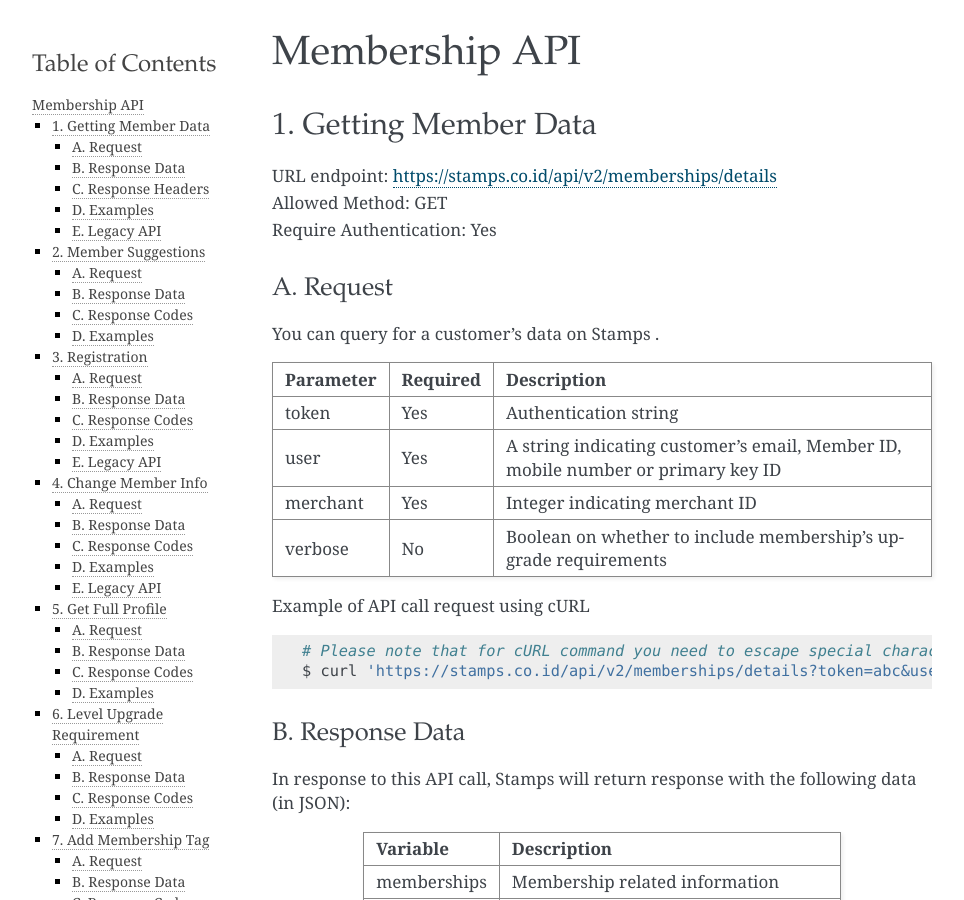
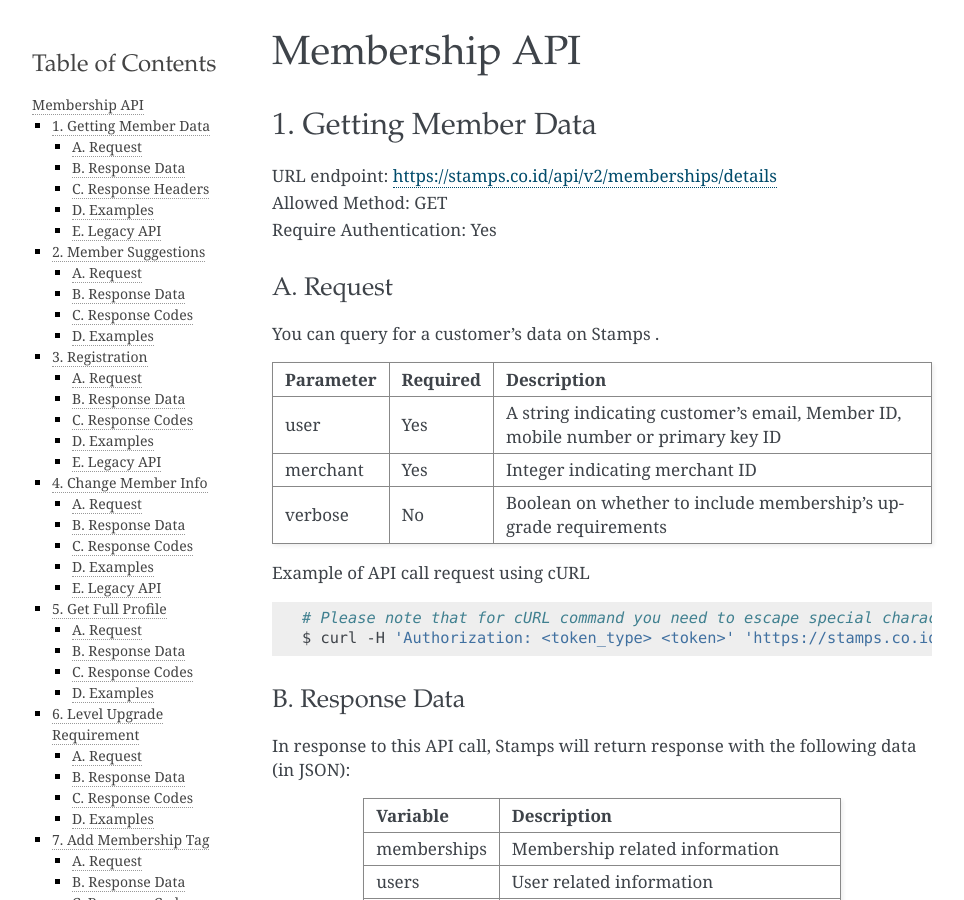
Before and after one commit to ui/stamps-api-docs, a Sphinx documentation site: the page built from source/customer_api.rst, in a window 1280 px wide and 900 px high. Shown: the whole window, without its empty margins (148-1112 px from the left). Built offline with Sphinx 7.4.7, drawn with Linux system fonts in a browser that asks for light colours; some of the changed text lies outside the part shown.

Commit message:
remove token part2

```diff
--- a/source/customer_api.rst
+++ b/source/customer_api.rst
@@ -16,7 +16,6 @@ You can query for a customer's data on Stamps .
 =========== =========== =========================
 Parameter   Required    Description
 =========== =========== =========================
-token       Yes         Authentication string
 user        Yes         A string indicating customer's email, Member ID, mobile number or primary key ID
 merchant    Yes         Integer indicating merchant ID
 verbose     No          Boolean on whether to include membership's upgrade requirements
@@ -27,7 +26,7 @@ Example of API call request using cURL
 .. code-block :: bash
 
     # Please note that for cURL command you need to escape special characters
-    $ curl 'https://stamps.co.id/api/v2/memberships/details?token=abc&user=customer@stamps.co.id&merchant=14'
+    $ curl -H 'Authorization: <token_type> <token>' 'https://stamps.co.id/api/v2/memberships/details?user=customer@stamps.co.id&merchant=14'
 
 
 B. Response Data
@@ -196,7 +195,6 @@ characters, this API returns a list of possible member matches.
 =========== =========== =========================
 Parameter   Required    Description
 =========== =========== =========================
-token       Yes         Authentication string
 query       Yes         A string indicating query
                         to be processed for the suggestions API
 merchant    Yes         Integer indicating merchant ID
@@ -206,7 +204,7 @@ Example of API call request using cURL:
 
 .. code-block :: bash
 
-    $ curl 'https://stamps.co.id/api/memberships/suggestions?token=abc&query=steve&merchant=14'
+    $ curl -H 'Authorization: <token_type> <token>' 'https://stamps.co.id/api/memberships/suggestions?query=steve&merchant=14'
 
 
 B. Response Data
@@ -300,7 +298,6 @@ containing an automatically generated password.
 ============================ =========== =========================
 Parameter                    Required    Description
 ============================ =========== =========================
-token                        Yes         Authentication string
 name                         Yes         Customer's name
 email                        Yes         Customer's email
 mobile_number                Yes         Customer's mobile number
@@ -334,7 +331,7 @@ Example of API call request using cURL:
 
 .. code-block :: bash
 
-    $ curl -X POST -H "Content-Type: application/json" https://stamps.co.id/api/v2/memberships/register -i -d '{"token": "secreet", "name": "customer", "email": "customer@stamps.co.id", "mobile_number": "+6281314822365", "birthday": "1991-10-19", "gender": "female", "merchant": 788, "address": "221b Baker Street", "store": 412, "is_active": true, "registering_employee_code": "EMP001"}'
+    $ curl -X POST -H "Content-Type: application/json" -H "Authorization: <token_type> <token>" https://stamps.co.id/api/v2/memberships/register -i -d '{ "name": "customer", "email": "customer@stamps.co.id", "mobile_number": "+6281314822365", "birthday": "1991-10-19", "gender": "female", "merchant": 788, "address": "221b Baker Street", "store": 412, "is_active": true, "registering_employee_code": "EMP001"}'
 
 
 B. Response Data
@@ -472,7 +469,6 @@ or other websites.
 Parameter                    Required    Description
 ============================ =========== =========================
 user                         Yes         Customer's integer primary key or Card number
-token                        Yes         Authentication string
 merchant                     Yes         Integer indicating merchant ID
 name                         Yes         Customer's name
 birthday                     No          Customer's birthday (with format YYYY-MM-DD)
@@ -497,7 +493,7 @@ Example of API call request using cURL:
 
 .. code-block :: bash
 
-    $ curl -X POST -H "Content-Type: application/json" https://stamps.co.id/api/v2/memberships/change-profile -i -d '{ "token": "secret", "user": 123, "name": "me", "email": "me@mail.com", "mobile_number": "+62215600010", "birthday": "1991-10-19", "gender": "female", "merchant": 14, "address": "221b Baker Street" "phone_is_verified": true, "notes": "A note", "allow_whatsapp_marketing": false, "allow_sms_marketing": false, "allow_newsletters": false}'
+    $ curl -X POST -H "Content-Type: application/json" -H "Authorization: <token_type> <token>" https://stamps.co.id/api/v2/memberships/change-profile -i -d '{ "user": 123, "name": "me", "email": "me@mail.com", "mobile_number": "+62215600010", "birthday": "1991-10-19", "gender": "female", "merchant": 14, "address": "221b Baker Street" "phone_is_verified": true, "notes": "A note", "allow_whatsapp_marketing": false, "allow_sms_marketing": false, "allow_newsletters": false}'
 
 
 B. Response Data
@@ -604,14 +600,13 @@ You can use this API to get your full customer's profile.
 Parameter     Required    Description
 ============= =========== =========================
 user          Yes         A string indicating customer's email, Member ID, mobile number or primary key ID
-token         Yes         Authentication string
 ============= =========== =========================
 
 Example of API call request using cURL:
 
 .. code-block :: bash
 
-    $ curl -X GET -H "Content-Type: application/json" https://stamps.co.id/api/v2/memberships/full-profile -i -d '{ "token": "secret", "user": 123}'
+    $ curl -X GET -H "Content-Type: application/json" -H "Authorization: <token_type> <token>" https://stamps.co.id/api/v2/memberships/full-profile -i -d '{ "user": 123}'
 
 
 B. Response Data
@@ -778,14 +773,13 @@ You can use this API to get your customer's upgrade requirement.
 Parameter   Required    Description
 =========== =========== =========================
 user        Yes         A string indicating customer's email, Member ID, mobile number or primary key ID
-token       Yes         Authentication string
 =========== =========== =========================
 
 Example of API call request using cURL:
 
 .. code-block :: bash
 
-    $ curl 'https://stamps.co.id/api/memberships/upgrade-requirement?token=secret&user=me@mail.com'
+    $ curl -H 'Authorization: <token_type> <token>' 'https://stamps.co.id/api/memberships/upgrade-requirement?user=me@mail.com'
 
 
 B. Response Data
@@ -861,7 +855,6 @@ You can use this API to add a tag to your customer's membership.
 Parameter     Required    Description
 ============= =========== =========================
 user          Yes         Customer's integer primary key or Card number
-token         Yes         Authentication string
 merchant      Yes         Integer indicating merchant ID
 key           Yes         Tag key name
 value         Yes         Tag value name
@@ -871,7 +864,7 @@ Example of API call request using cURL:
 
 .. code-block :: bash
 
-    $ curl -X POST -H "Content-Type: application/json" https://stamps.co.id/api/v2/memberships/add-key-value-tag -i -d '{ "token": "secret", "user": 123, "merchant": 14, "key": "category", "value": "vvip"}'
+    $ curl -X POST -H "Content-Type: application/json" -H "Authorization: <token_type> <token>" https://stamps.co.id/api/v2/memberships/add-key-value-tag -i -d '{ "user": 123, "merchant": 14, "key": "category", "value": "vvip"}'
 
 
 B. Response Data
@@ -946,7 +939,6 @@ You can use this API to add a tag to your customer's membership.
 Parameter     Required    Description
 ============= =========== =========================
 user          Yes         Customer's integer primary key or Card number
-token         Yes         Authentication string
 merchant      Yes         Integer indicating merchant ID
 key           Yes         Tag key name
 value         Yes         Tag value name
@@ -956,7 +948,7 @@ Example of API call request using cURL:
 
 .. code-block :: bash
 
-    $ curl -X POST -H "Content-Type: application/json" https://stamps.co.id/api/v2/memberships/remove-tag -i -d '{ "token": "secret", "user": 123, "merchant": 14, "key": "category", "value": "vvip"}'
+    $ curl -X POST -H "Content-Type: application/json" -H "Authorization: <token_type> <token>" https://stamps.co.id/api/v2/memberships/remove-tag -i -d '{ "user": 123, "merchant": 14, "key": "category", "value": "vvip"}'
 
 
 B. Response Data
@@ -1022,7 +1014,6 @@ You can use this API to set customer's social media profile.
 Parameter     Required    Description
 ============= =========== =========================
 user          Yes         Customer's integer primary key or Card number
-token         Yes         Authentication string
 facebook      No          String, field will be unchanged if not supplied
 twitter       No          String, field will be unchanged if not supplied
 instagram     No          String, field will be unchanged if not supplied
@@ -1032,7 +1023,7 @@ Example of API call request using cURL:
 
 .. code-block :: bash
 
-    $ curl -X POST -H "Content-Type: application/json" https://stamps.co.id/api/v2/memberships/set-social-media-profile -i -d '{ "token": "secret", "user": 123, "instagram": "", "twitter": "@test"}'
+    $ curl -X POST -H "Content-Type: application/json" -H "Authorization: <token_type> <token>" https://stamps.co.id/api/v2/memberships/set-social-media-profile -i -d '{ "user": 123, "instagram": "", "twitter": "@test"}'
 
 
 B. Response Data
@@ -1106,7 +1097,7 @@ Example of API call request using cURL:
 
 .. code-block :: bash
 
-    $ curl -X POST -H "Content-Type: application/json" https://stamps.co.id/api/v2/memberships/anonymize -i -d '{ "token": "secret", "identifier": 123}'
+    $ curl -X POST -H "Content-Type: application/json" -H "Authorization: <token_type> <token>" https://stamps.co.id/api/v2/memberships/anonymize -i -d '{ "identifier": 123}'
 
 
 B. Response Data
@@ -1178,7 +1169,7 @@ Example of API call request using cURL:
 
 .. code-block :: bash
 
-    $ curl -X POST -H "Content-Type: application/json" https://stamps.co.id/api/v2/memberships/set-pending-anonymization -i -d '{ "token": "secret", "identifier": 123}'
+    $ curl -X POST -H "Content-Type: application/json" -H "Authorization: <token_type> <token>" https://stamps.co.id/api/v2/memberships/set-pending-anonymization -i -d '{ "identifier": 123}'
 
 
 B. Response Data
@@ -1243,7 +1234,6 @@ You can use this API to override customer's level.
 ============= =========== =========================
 Parameter     Required    Description
 ============= =========== =========================
-token         Yes         Authentication string
 user          Yes         A string indicating customer's email, Member ID, mobile number or primary key ID
 level         Yes         A level numerical value
 upgrade_only  No          A boolean value, default to false. If set to true, ``level`` must be higher than user's current level
@@ -1255,7 +1245,7 @@ Example of API call request using cURL:
 
 .. code-block :: bash
 
-    $ curl -X POST -H "Content-Type: application/json" https://stamps.co.id/api/v2/memberships/set-level -i -d '{ "token": "secret", "user": 123, "level": 200, "end_date": "2023-12-31", "store": 412}'
+    $ curl -X POST -H "Content-Type: application/json" -H "Authorization: <token_type> <token>" https://stamps.co.id/api/v2/memberships/set-level -i -d '{ "user": 123, "level": 200, "end_date": "2023-12-31", "store": 412}'
 
 
 B. Response Data
@@ -1344,7 +1334,7 @@ Example of API call request using cURL:
 
 .. code-block :: bash
 
-    $ curl -X POST -H "Content-Type: application/json" https://stamps.co.id/api/v2/accounts/request-change-mobile-number-otp -i -d '{ "token": "secret", "identifier": 123, "type": "sms", "template_code": "OTP_1"}'
+    $ curl -X POST -H "Content-Type: application/json" -H "Authorization: <token_type> <token>" https://stamps.co.id/api/v2/accounts/request-change-mobile-number-otp -i -d '{ "identifier": 123, "type": "sms", "template_code": "OTP_1"}'
 
 
 B. Response Data
@@ -1454,7 +1444,7 @@ Example of API call request using cURL:
 
 .. code-block :: bash
 
-    $ curl -X POST -H "Content-Type: application/json" https://stamps.co.id/api/v2/accounts/change-mobile-number -i -d '{ "token": "secret", "identifier": 123, "new_number": "+628123454321", "otp": "1234"}'
+    $ curl -X POST -H "Content-Type: application/json" -H "Authorization: <token_type> <token>" https://stamps.co.id/api/v2/accounts/change-mobile-number -i -d '{ "identifier": 123, "new_number": "+628123454321", "otp": "1234"}'
 
 
 B. Response Data
@@ -1527,7 +1517,7 @@ Example of API call request using cURL:
 
 .. code-block :: bash
 
-    $ curl -X POST -H "Content-Type: application/json" https://stamps.co.id/api/v2/accounts/request-otp-for-email -i -d '{ "token": "secret", "new_email": "alice@stamps.co.id", "template_code": "OTP_1"}'
+    $ curl -X POST -H "Content-Type: application/json" -H "Authorization: <token_type> <token>" https://stamps.co.id/api/v2/accounts/request-otp-for-email -i -d '{ "new_email": "alice@stamps.co.id", "template_code": "OTP_1"}'
 
 
 B. Response Data
@@ -1600,7 +1590,7 @@ Example of API call request using cURL:
 
 .. code-block :: bash
 
-    $ curl -X POST -H "Content-Type: application/json" https://stamps.co.id/api/v2/accounts/change-email -i -d '{ "token": "secret", "user": 123, "new_email": "alice@stamps.co.id", "otp": "123456"}'
+    $ curl -X POST -H "Content-Type: application/json" -H "Authorization: <token_type> <token>" https://stamps.co.id/api/v2/accounts/change-email -i -d '{ "user": 123, "new_email": "alice@stamps.co.id", "otp": "123456"}'
 
 
 B. Response Data
@@ -1663,7 +1653,6 @@ You can use this API to register your customer
 ============================ =========== =========================
 Parameter                    Required    Description
 ============================ =========== =========================
-token                        Yes         Authentication string
 user                         Yes         Member's email or mobile number
 send_registration_message    No          Default True
 registering_employee_code    No          A string indicating
@@ -1674,7 +1663,7 @@ Example of API call request using cURL:
 
 .. code-block :: bash
 
-    $ curl -X POST -H "Content-Type: application/json" https://stamps.co.id/api/v3/memberships/partial-registration -i -d '{"token": "secreet", "user": "partial1@mail.com"}'
+    $ curl -X POST -H "Content-Type: application/json" -H "Authorization: <token_type> <token>" https://stamps.co.id/api/v3/memberships/partial-registration -i -d '{ "user": "partial1@mail.com"}'
 
 
 B. Response Data
```
Also changed, not shown: source/balance_api.rst (+4 -10 lines), source/redemption_api.rst (+8 -23 lines), source/reward_api.rst (+2 -11 lines), source/stamps_api.rst (+3 -6 lines).
